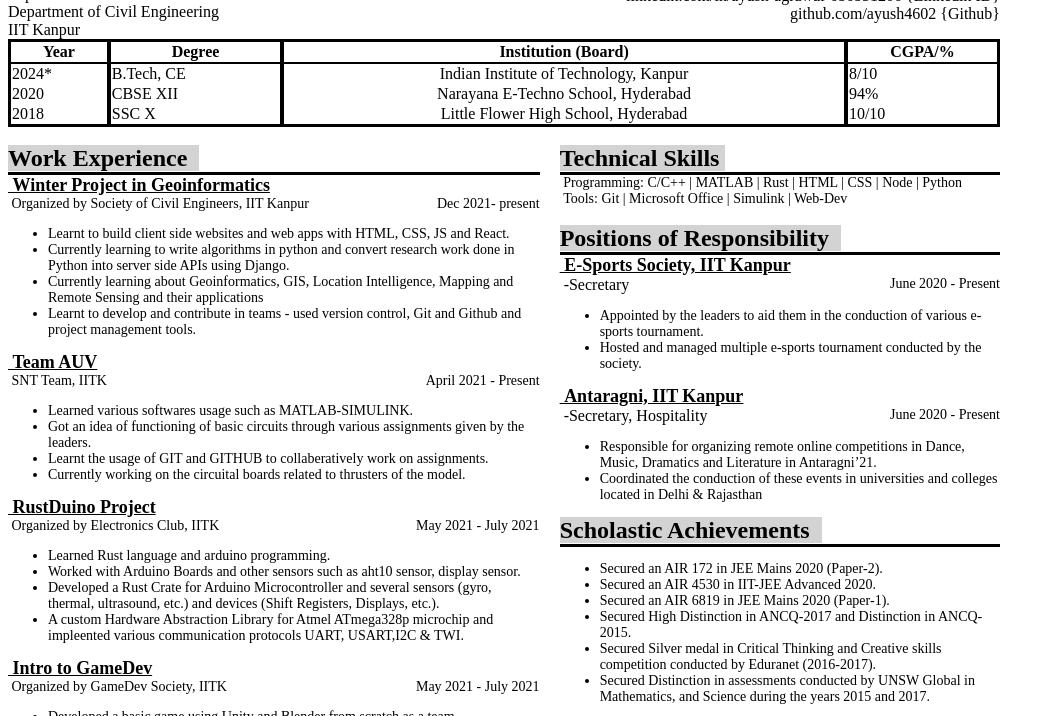
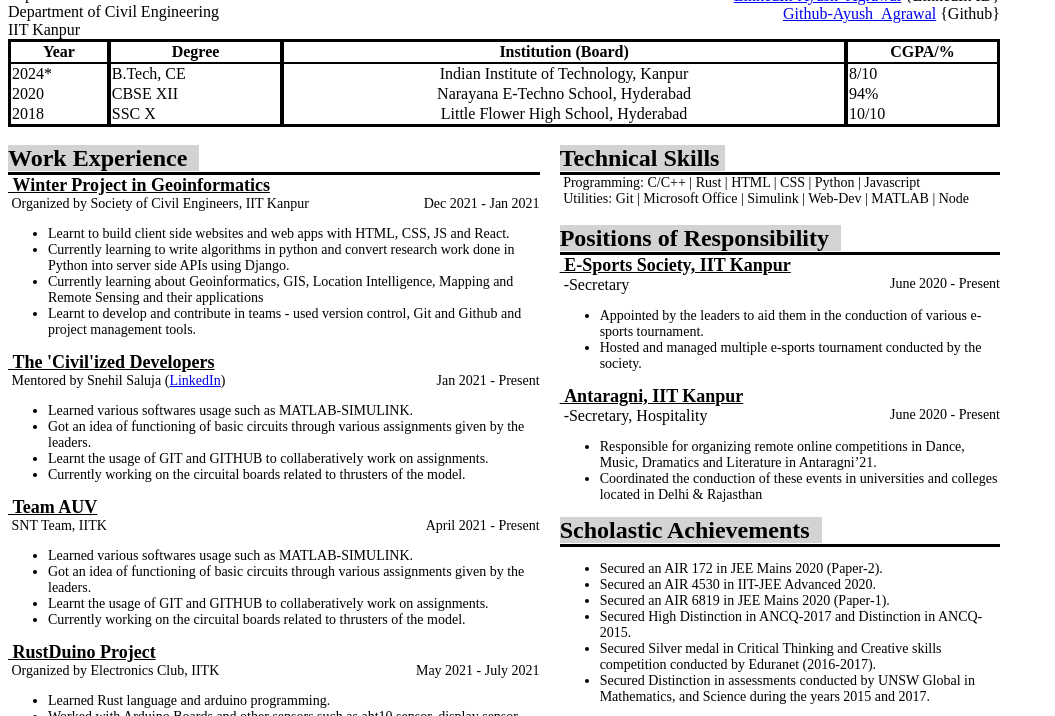
Before and after one commit to ayush4602/Resume, a plain HTML site: page index.html in a window 1280 px wide. Shown: the part 57-773 px from the top of the page, without its empty margins (0-1055 px from the left). Drawn offline with Linux system fonts and the light colour scheme.

Commit message:
Update index.html

```diff
--- a/index.html
+++ b/index.html
@@ -152,8 +152,8 @@
             <div id="resumeEmailDivision">
                 ayush.040602@gmail.com<br />
                 +91-6303171414<br />
-                linkedin.com/in/ayush-agrawal-6b6b51206 {Linkedin ID}<br />
-                github.com/ayush4602 {Github}<br />
+                <a href="https://www.linkedin.com/in/ayush-agrawal-6b6b51206/" target="_blank">LinkedIn-Ayush_Agrawal</a> {LinkedIn ID}<br />
+                <a href="https://github.com/ayush4602" target="_blank">Github-Ayush_Agrawal</a> {Github}<br />
             </div>
         </div>
 
@@ -201,7 +201,7 @@
                 <div class="twoSides">
                     <div class="subheadingContent">&nbsp;Organized by Society of Civil Engineers, IIT Kanpur
                     </div>
-                    <div class="contentTime">Dec 2021- present
+                    <div class="contentTime">Dec 2021 - Jan 2021
                     </div>
                 </div>
                 <div class="contentText">
@@ -211,6 +211,25 @@
                         <li>Currently learning about Geoinformatics, GIS, Location Intelligence, Mapping and Remote Sensing and their applications</li>
                         <li>Learnt to develop and contribute in teams - used version control, Git and Github and project management tools.</li>
                         <!-- <li>Working in teams of 5 people and 16 teams of second and third years to contribute to various GI applications for learning experience.</li> -->
+                    </ul>
+                </div>
+            </div>
+
+            <div id="bottomContent">
+                <div class="headingContent">&nbsp;The 'Civil'ized Developers
+                </div>
+                <div class="twoSides">
+                    <div class="subheadingContent">&nbsp;Mentored by Snehil Saluja (<a href="https://www.linkedin.com/in/mrsnhl/" target="_blank">LinkedIn</a>)
+                    </div>
+                    <div class="contentTime">Jan 2021 - Present
+                    </div>
+                </div>
+                <div class="contentText">
+                    <ul>
+                        <li>Learned various softwares usage such as MATLAB-SIMULINK.</li>
+                        <li>Got an idea of functioning of basic circuits through various assignments given by the leaders.</li>
+                        <li>Learnt the usage of GIT and GITHUB to collaberatively work on assignments.</li>
+                        <li>Currently working on the circuital boards related to thrusters of the model.</li>
                     </ul>
                 </div>
             </div>
@@ -276,8 +295,8 @@
                     <mark> Technical Skills&nbsp;</mark>
                 </div>
                 <div class="contentText">
-                    &nbsp;Programming: C/C++ | MATLAB | Rust | HTML | CSS | Node | Python<br>
-                    &nbsp;Tools: Git | Microsoft Office | Simulink | Web-Dev
+                    &nbsp;Programming: C/C++ | Rust | HTML | CSS | Python | Javascript<br>
+                    &nbsp;Utilities: Git | Microsoft Office | Simulink | Web-Dev | MATLAB | Node
                 </div>
                 <div><br></div>
 
```
